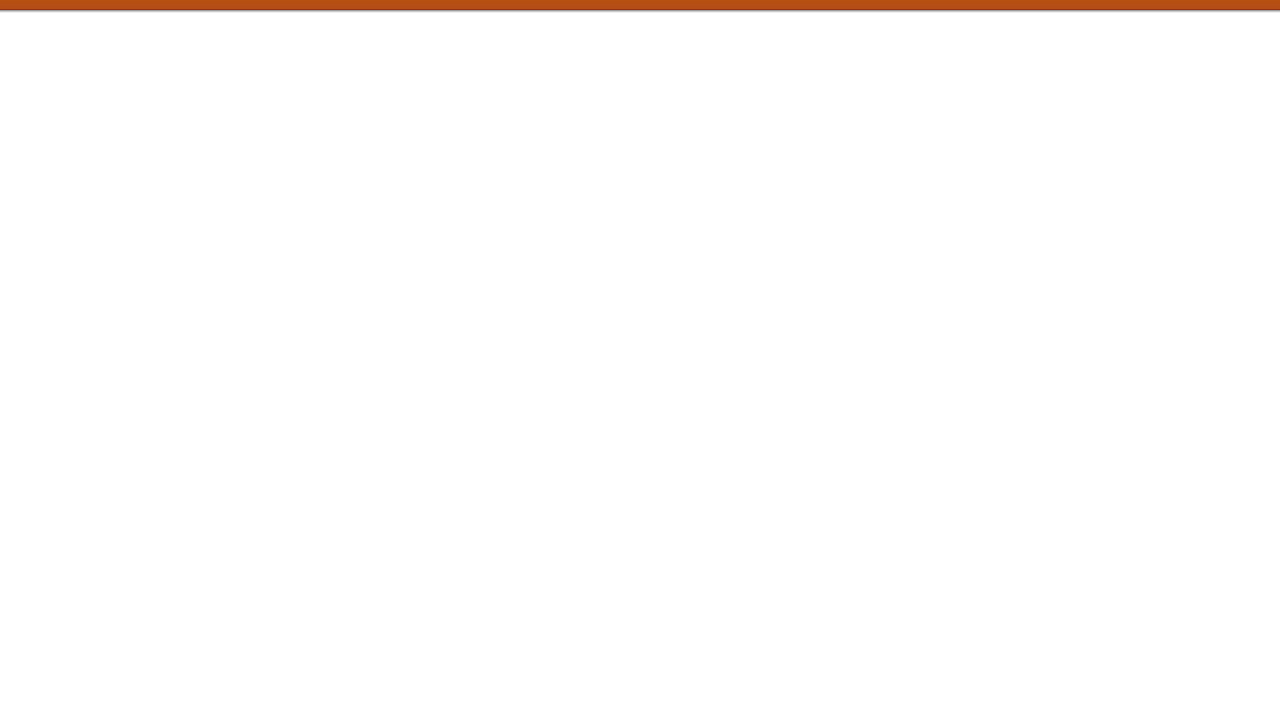
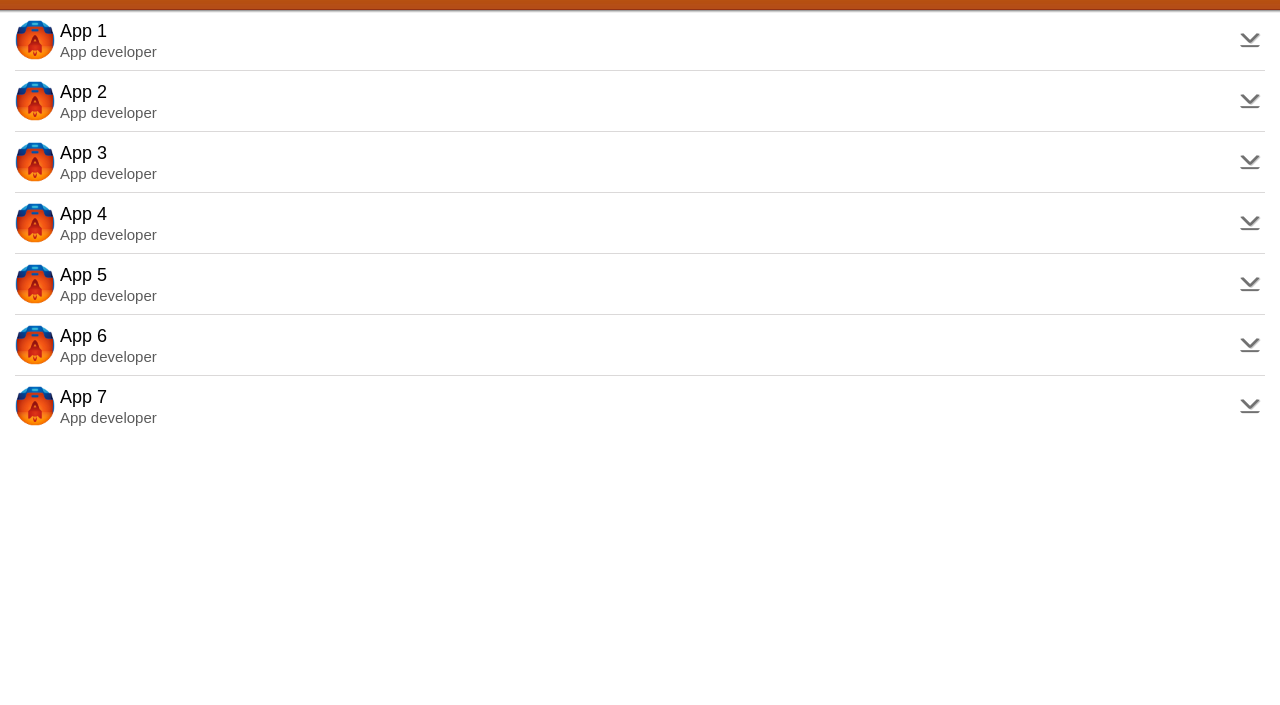
Before and after one commit to VulpesTools/FirefoxOS-Sections, a plain HTML site: page index.html in a window 1280 px wide. Shown: the part 40-745 px from the top of the page. Drawn offline with Linux system fonts and the light colour scheme.

Commit message:
se agrego la lista

```diff
--- a/css/lists.css
+++ b/css/lists.css
@@ -97,9 +97,10 @@
 
 /* Graphic content */
 [data-type="list"] aside {
+  padding-top: 1rem;
   float: left;
   margin: 0 0.5rem 0 0;
-  height: 100%;
+  height: 5rem;
   position: relative;
   z-index: 2;
 }
@@ -128,8 +129,8 @@
 [data-type="list"] aside img {
   display: block;
   overflow: hidden;
-  width: 6rem;
-  height: 6rem;
+  width: 4rem;
+  height: 4rem;
   background: transparent center center / cover;
   position: relative;
   z-index: 1;
@@ -202,3 +203,9 @@
 [data-type="list"] [data-type="edit"] li > a:active:after {
   display: none;
 }
+[data-type="list"] li > a aside.pack-end.install {
+    background: url("images/download.png") no-repeat scroll 0% 0% transparent;
+    height: 3rem;
+    width: 3rem;
+    margin: 1.5rem 0px 0px 1rem;
+}
--- a/index.html
+++ b/index.html
@@ -19,7 +19,78 @@
 
             </header>
             <article id="appList" data-type="list">
-
+                <ul>
+                    <li>
+                        <a href="#">
+                            <aside>
+                                <img src="css/images/default.png">
+                            </aside>
+                            <aside class="pack-end install"></aside>
+                            <p>App 1</p>
+                            <p>App developer</p>
+                        </a>
+                    </li>
+                    <li>
+                        <a href="#">
+                            <aside>
+                                <img src="css/images/default.png">
+                            </aside>
+                            <aside class="pack-end install"></aside>
+                            <p>App 2</p>
+                            <p>App developer</p>
+                        </a>
+                    </li>
+                    <li>
+                        <a href="#">
+                            <aside>
+                                <img src="css/images/default.png">
+                            </aside>
+                            <aside class="pack-end install"></aside>
+                            <p>App 3</p>
+                            <p>App developer</p>
+                        </a>
+                    </li>
+                    <li>
+                        <a href="#">
+                            <aside>
+                                <img src="css/images/default.png">
+                            </aside>
+                            <aside class="pack-end install"></aside>
+                            <p>App 4</p>
+                            <p>App developer</p>
+                        </a>
+                    </li>
+                    <li>
+                        <a href="#">
+                            <aside>
+                                <img src="css/images/default.png">
+                            </aside>
+                            <aside class="pack-end install"></aside>
+                            <p>App 5</p>
+                            <p>App developer</p>
+                        </a>
+                    </li>
+                    <li>
+                        <a href="#">
+                            <aside>
+                                <img src="css/images/default.png">
+                            </aside>
+                            <aside class="pack-end install"></aside>
+                            <p>App 6</p>
+                            <p>App developer</p>
+                        </a>
+                    </li>
+                    <li>
+                        <a href="#">
+                            <aside>
+                                <img src="css/images/default.png">
+                            </aside>
+                            <aside class="pack-end install"></aside>
+                            <p>App 7</p>
+                            <p>App developer</p>
+                        </a>
+                    </li>
+                </ul>
             </article>
             <div role="toolbar">
 				<ul>
```
